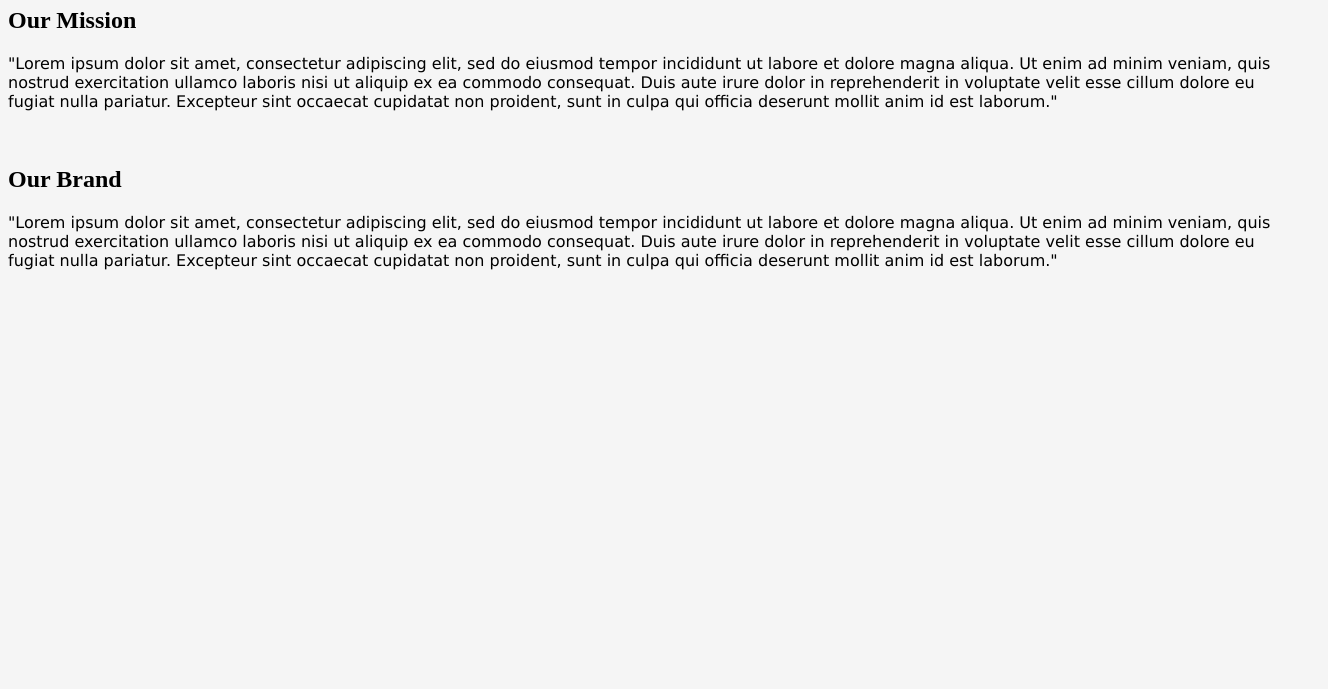
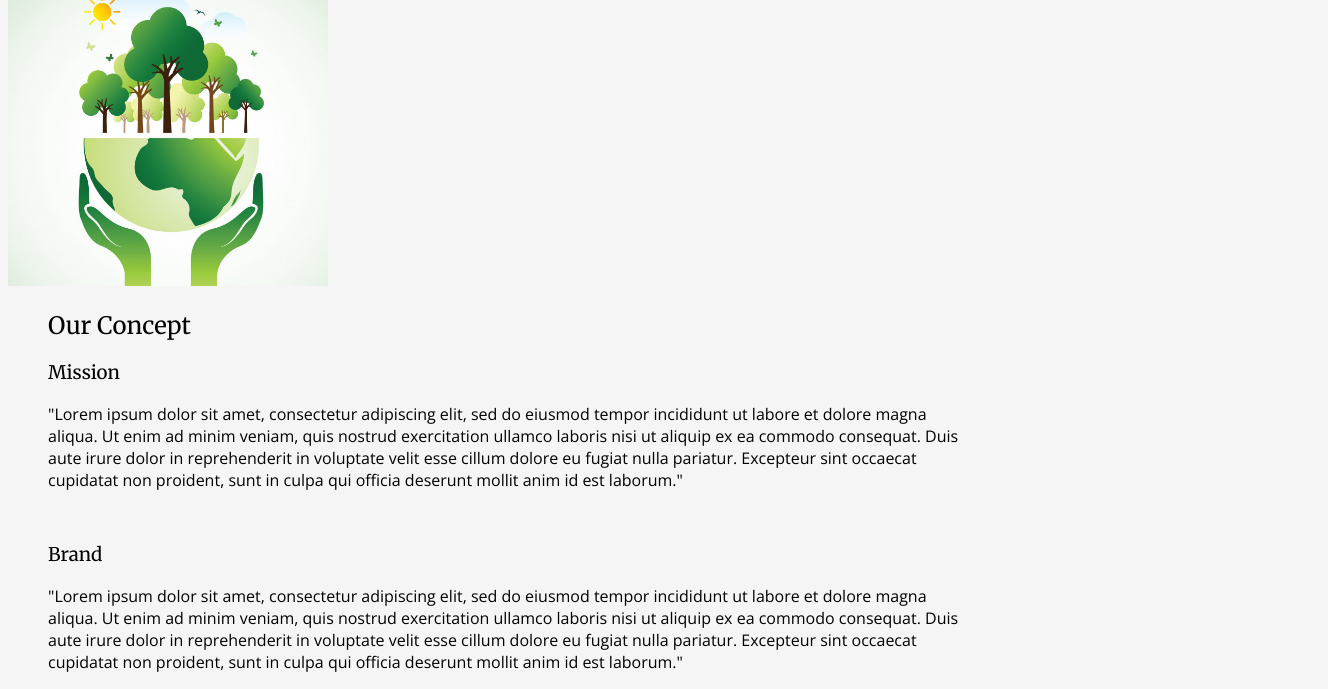
Before and after one commit to Gruppe-12-HA-it/RE-Cycle, a plain HTML site: page HTML Files/Concept.html in a window 1280 px wide. Shown: the part 194-883 px from the top of the page, 1328 px wide, since content can reach past the window. Before the commit the page ends 800 px from the top, so only its background shows below. Drawn offline with nearby package versions, Linux system fonts and the light colour scheme.

Commit message:
Styling af concept; tilføjelse af google fonts

```diff
--- a/HTML Files/Concept.html
+++ b/HTML Files/Concept.html
@@ -1,6 +1,7 @@
 <!DOCTYPE html>
 <html lang="en">
 <head>
+    <link href="https://fonts.googleapis.com/css?family=Merriweather|Open+Sans:300&display=swap" rel="stylesheet">
     <link rel="stylesheet" href="../Style.css">
     <meta charset="UTF-8">
     <title>RE:CYCLE - Concept</title>
@@ -18,20 +19,24 @@
     <li id="cart"><a href="Shoppingcart.html"><img id="cartlogo" src="..\Images\shoppingCart.png" width="32px" height="32px" alt="Shoppingcart"></a>
     <li id="profile"><a href="profile.html"> <img id="profileLogo" src="..\Images\Profile.png" width="32px" height="32px" alt="profile"></a></li>
 </ul>
-<h1 id="Concept">Our Concept</h1>
-    <h2 id="Concept">Our Mission</h2>
+<div id="ConceptImage">
+    <img src="../Images/hands-earth_54199-1882.jpg" height="320" width="320">
+</div>
+<article id="ConceptArticle">
+<h1>Our Concept</h1>
+    <h3>Mission</h3>
         <p>
             "Lorem ipsum dolor sit amet, consectetur adipiscing elit, sed do eiusmod tempor incididunt ut labore et dolore magna aliqua.
             Ut enim ad minim veniam, quis nostrud exercitation ullamco laboris nisi ut aliquip ex ea commodo consequat.
             Duis aute irure dolor in reprehenderit in voluptate velit esse cillum dolore eu fugiat nulla pariatur.
             Excepteur sint occaecat cupidatat non proident, sunt in culpa qui officia deserunt mollit anim id est laborum."</p>
 <br/>
-    <h2 id="Concept">Our Brand</h2>
+    <h3>Brand</h3>
         <p>"Lorem ipsum dolor sit amet, consectetur adipiscing elit, sed do eiusmod tempor incididunt ut labore et dolore magna aliqua.
             Ut enim ad minim veniam, quis nostrud exercitation ullamco laboris nisi ut aliquip ex ea commodo consequat.
             Duis aute irure dolor in reprehenderit in voluptate velit esse cillum dolore eu fugiat nulla pariatur.
              Excepteur sint occaecat cupidatat non proident, sunt in culpa qui officia deserunt mollit anim id est laborum."
         </p>
-
+</article>
 </body>
 </html>
--- a/Style.css
+++ b/Style.css
@@ -1,8 +1,17 @@
+/*General page-wide styling to the body of the site*/
 Body {
-    font-family: verdana, geneva, sans-serif;
     background-color: whitesmoke;
 }
-
+/*Setting fonts for the different text types on the website - making sure to have a uniform design throughout the page*/
+p {
+    font-style: normal;
+    font-family: 'Open Sans', sans-serif;
+    font-weight: 100;
+}
+h1, h2, h3, h4, h5, h6 {
+    font-family: 'Merriweather', serif;
+    font-weight: 300;
+}
 /*Adding the logo*/
 .LogoImg {
     display: block;
@@ -17,6 +26,7 @@ ul {
     padding: 0;
     overflow: hidden;
     background-color: #123C69;
+    font-family: Verdana, Perpetua, sans-serif;
 }
 li {
     float: left;
@@ -88,8 +98,14 @@ float:right;
     height: 52px
 }
 
-/*Styling the Concept page specifically, making it look sleek*/
-#Concept {
-    font-family: 'Frank Ruhl Libre', serif;
-
+/*styling for the article tags; mostly used in Concept and Contact*/
+Article {
+    padding-left: 40px;
+    Padding-right: 360px;
+    width: 920px;
+    float: left;
 }
+#ConceptImage {
+    float:left;
+    padding-top: 40px;
+}
```
Also changed, not shown: HTML Files/Login.html (+1 -0 lines), HTML Files/Products.html (+1 -0 lines), HTML Files/Shoppingcart.html (+1 -0 lines), HTML Files/Signup.html (+1 -0 lines), HTML Files/contact.html (+1 -0 lines), HTML Files/index.html (+1 -0 lines), HTML Files/profile.html (+1 -0 lines), Images/hands-earth_54199-1882.jpg (added).
